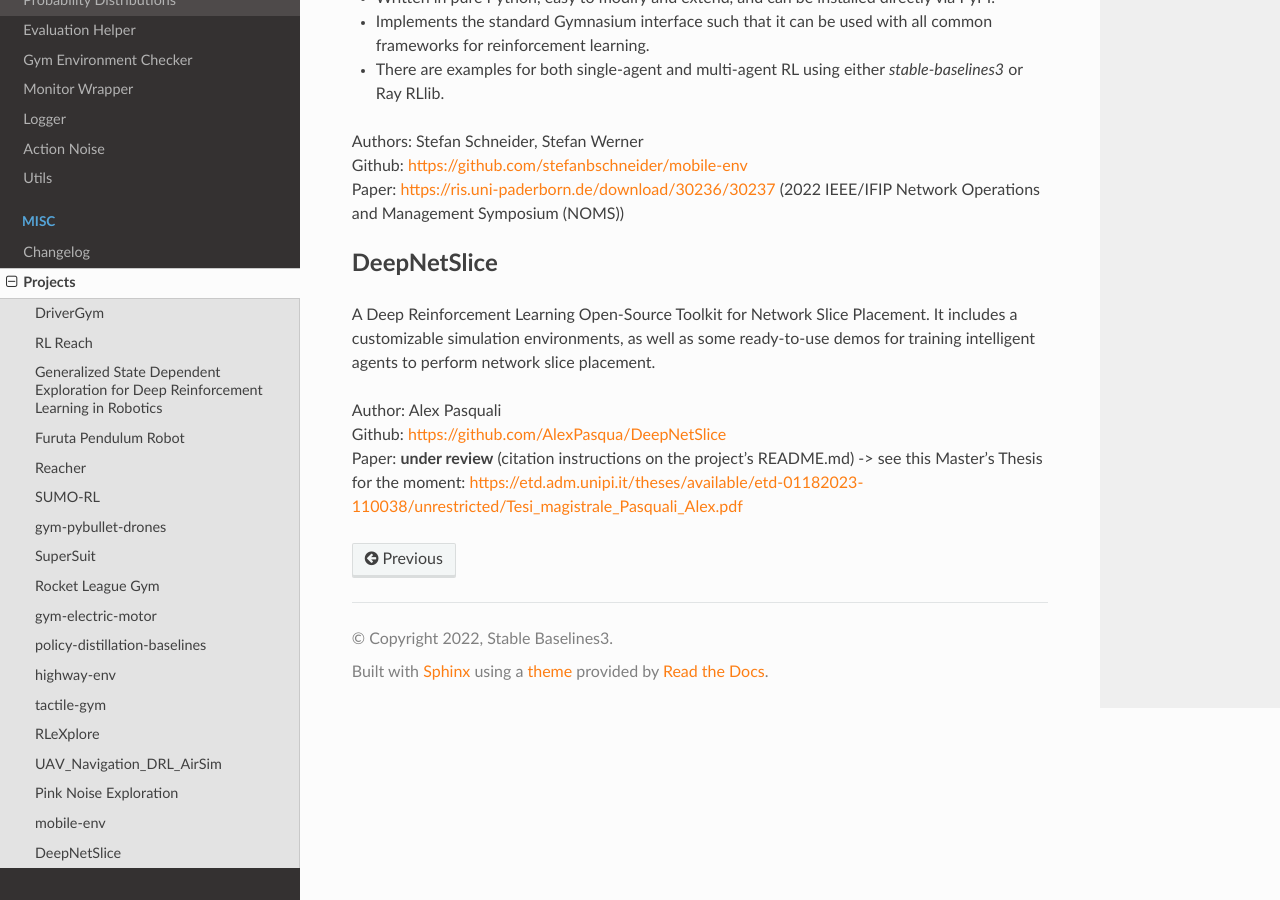
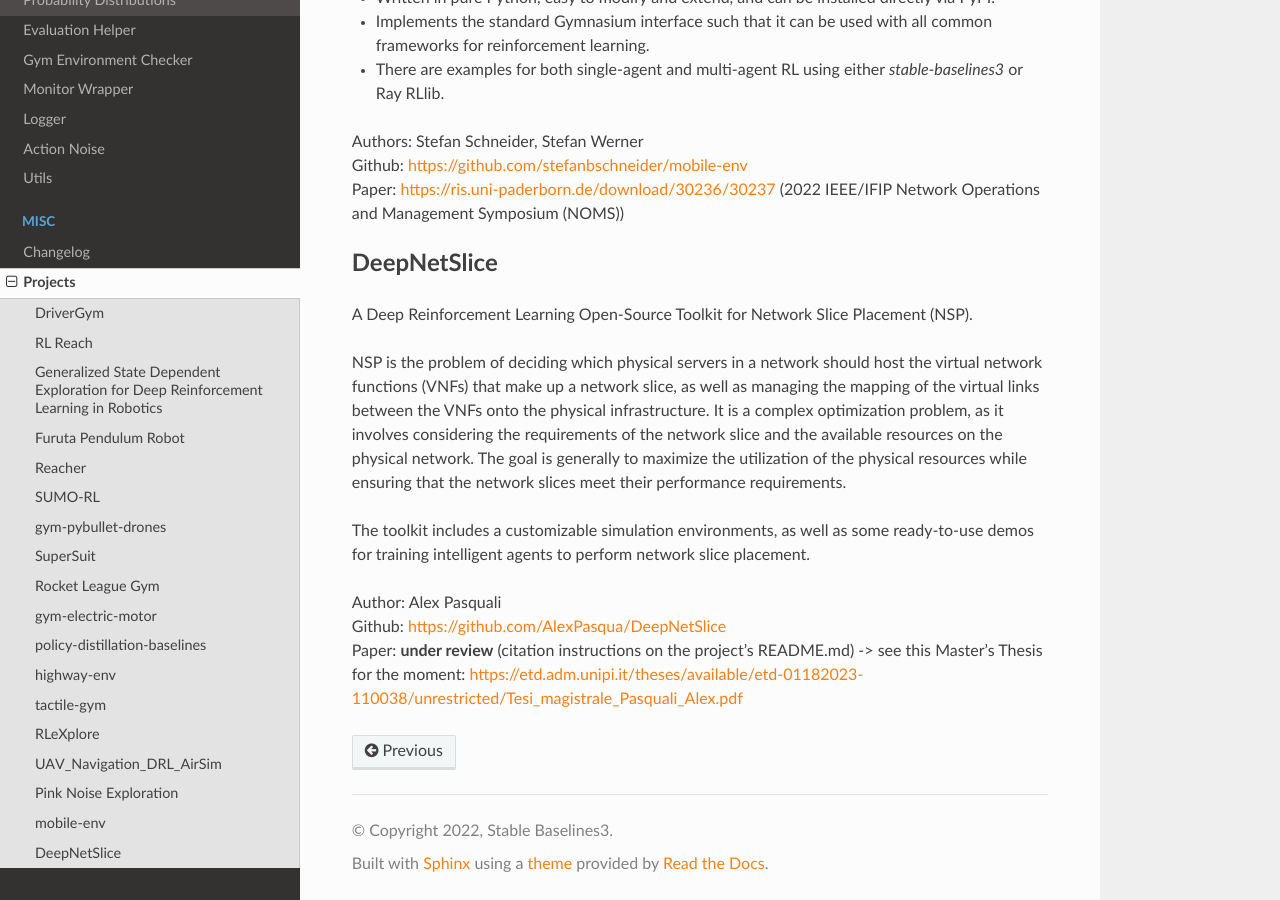
Before and after one commit to DLR-RM/stable-baselines3, a Sphinx documentation site: the page built from docs/misc/projects.rst, in a window 1280 px wide and 900 px high, scrolled down 5350 px. Built offline with Sphinx 7.4.7 and the Read the Docs theme 2.0.0, drawn with Linux system fonts in a browser that asks for light colours.

Commit message:
Added description of network slice placement

```diff
--- a/docs/misc/projects.rst
+++ b/docs/misc/projects.rst
@@ -217,8 +217,13 @@
 DeepNetSlice
 ------------
 
-A Deep Reinforcement Learning Open-Source Toolkit for Network Slice Placement.
-It includes a customizable simulation environments, as well as some ready-to-use demos for training
+A Deep Reinforcement Learning Open-Source Toolkit for Network Slice Placement (NSP).
+
+NSP is the problem of deciding which physical servers in a network should host the virtual network functions (VNFs) that make up a network slice, as well as managing the mapping of the virtual links between the VNFs onto the physical infrastructure.
+It is a complex optimization problem, as it involves considering the requirements of the network slice and the available resources on the physical network.
+The goal is generally to maximize the utilization of the physical resources while ensuring that the network slices meet their performance requirements.
+
+The toolkit includes a customizable simulation environments, as well as some ready-to-use demos for training
 intelligent agents to perform network slice placement.
 
 | Author: Alex Pasquali
```
